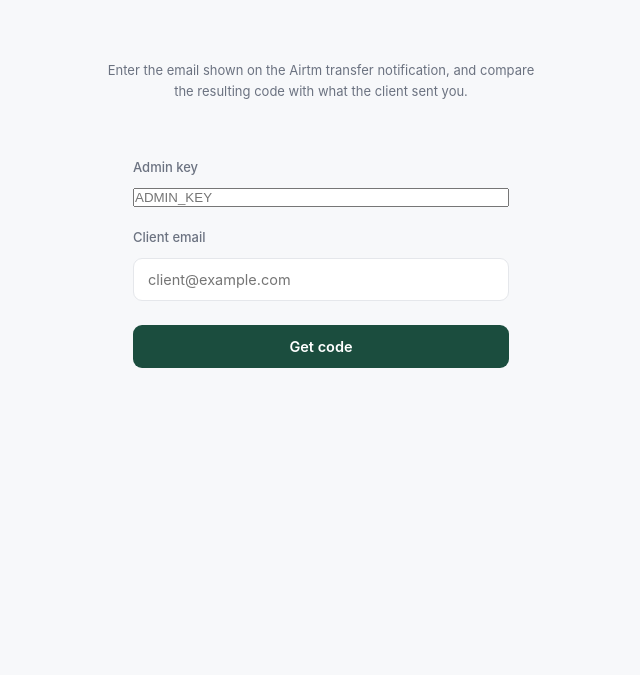
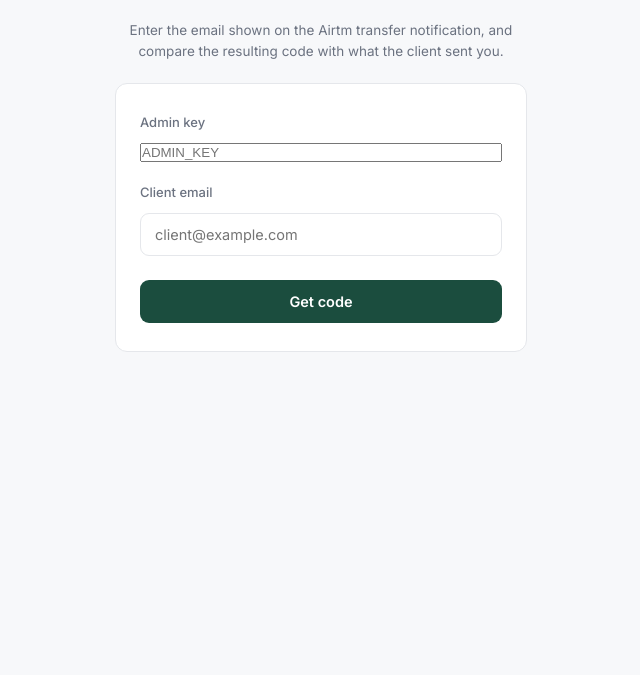
Before and after one commit to pedoow1/HandshakeAi, a website: page admin.html in a window 1280 px wide. Shown: the part 125-800 px from the top of the page, without its empty margins (319-959 px from the left). Drawn offline with Linux system fonts and the light colour scheme.

Commit message:
Update admin.html for styling and structure changes

```diff
--- a/admin.html
+++ b/admin.html
@@ -5,22 +5,20 @@
 <meta name="viewport" content="width=device-width, initial-scale=1.0">
 <title>Verify a Client Code — Admin</title>
 <link rel="preconnect" href="https://fonts.googleapis.com">
-<link href="https://fonts.googleapis.com/css2?family=Sora:wght@400;500;700;800&family=JetBrains+Mono:wght@400;600;700&display=swap" rel="stylesheet">
+<link href="https://fonts.googleapis.com/css2?family=Inter:wght@400;500;600;700;800&family=JetBrains+Mono:wght@500;600;700&display=swap" rel="stylesheet">
 <link rel="stylesheet" href="style.css">
 <style>
-  main { max-width: 480px; padding-top: 60px; }
-  .admin-note { font-size: 13px; color: var(--muted); margin-bottom: 24px; text-align: center; }
+  main { max-width: 460px; padding-top: 20px; }
+  .admin-note { font-size: 13.5px; color: var(--muted); margin-bottom: 20px; text-align: center; }
 </style>
 </head>
 <body>
-<div class="noise"></div>
 <header class="hero" style="padding-bottom:0;">
   <h1>Verify a Client Code</h1>
 </header>
 <main>
   <p class="admin-note">Enter the email shown on the Airtm transfer notification, and compare the resulting code with what the client sent you.</p>
-  <section class="ticket-card">
-    <div class="ticket-body" style="flex:1; padding: 28px;">
+  <section class="step-content" style="margin-bottom:0;">
       <form id="verifyForm" autocomplete="off">
         <label for="adminKey">Admin key</label>
         <input type="password" id="adminKey" placeholder="ADMIN_KEY" required>
@@ -30,12 +28,11 @@
           <span class="btn-text">Get code</span>
         </button>
       </form>
-      <div id="result" class="result-ticket" hidden>
+      <div id="result" class="result-box" hidden>
         <div class="result-label">Code the client should have sent you</div>
         <div class="result-code" id="codeOutput">— — — — — — — —</div>
       </div>
       <div id="errorBox" class="error-box" hidden></div>
-    </div>
   </section>
 </main>
 <script>
```
